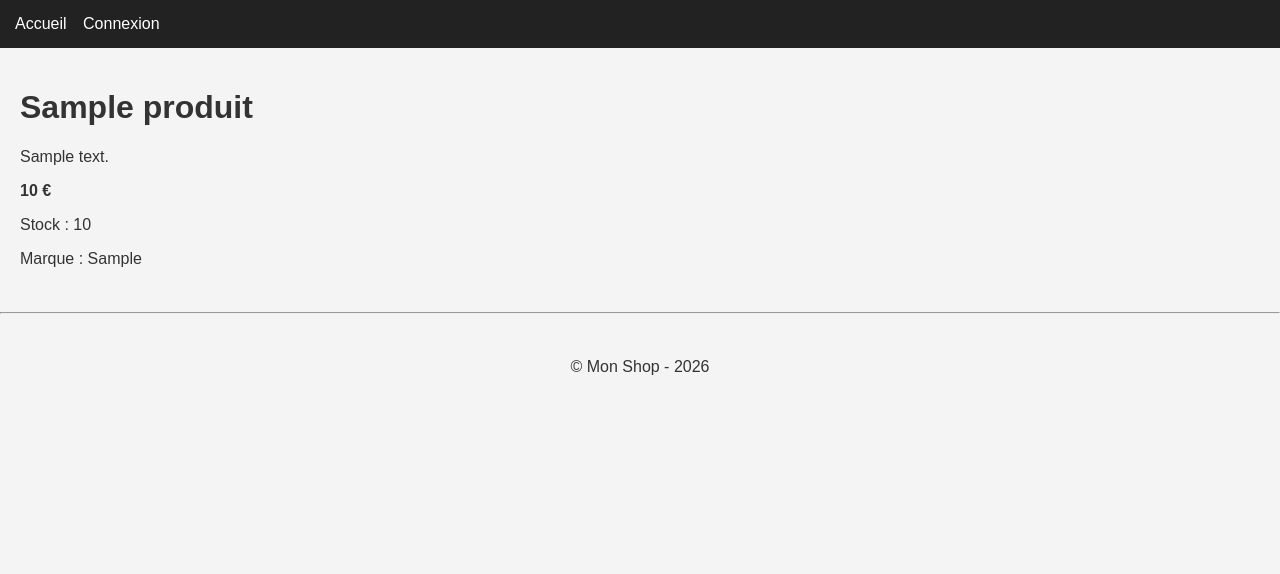
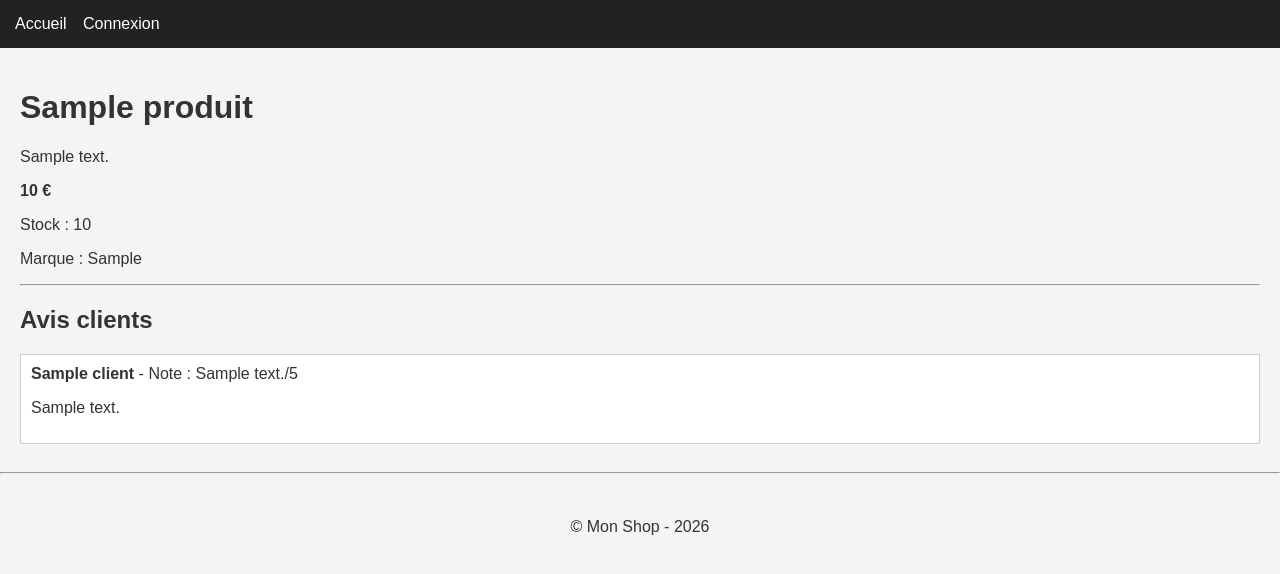
Before and after one commit to bryanLVII/ProjectInternet2026, a PHP site: page /index.php?page=produit&id=1 in a window 1280 px wide. Shown: the top 574 px of the page. Run offline with PHP 8.4, Linux system fonts and the light colour scheme; tables that the repository leaves empty or names only in its code hold one stand-in row (values such as "Sample post"); some libraries are stand-ins or nearby versions.

Commit message:
Ajout des avis + Fix d'un bug de duplication

```diff
--- /dev/null
+++ b/Dao/AvisDAO.php
@@ -0,0 +1,105 @@
+<?php
+
+class AvisDAO
+{
+    private PDO $db;
+
+    public function __construct(PDO $db)
+    {
+        $this->db = $db;
+    }
+
+    public function getAvisByProduit($idProduit)
+    {
+        $stmt = $this->db->prepare("
+            SELECT a.*, c.nom
+            FROM avis a
+            JOIN client c ON c.id_client = a.id_client
+            WHERE a.id_produit = :id
+            ORDER BY a.id_avis DESC
+        ");
+
+        $stmt->execute([
+            "id" => $idProduit
+        ]);
+
+        return $stmt->fetchAll(PDO::FETCH_ASSOC);
+    }
+
+    public function addAvis($idClient, $idProduit, $note, $commentaire)
+    {
+        $stmt = $this->db->prepare("
+            INSERT INTO avis
+            (id_client, id_produit, note, commentaire)
+            VALUES
+            (:client, :produit, :note, :commentaire)
+        ");
+
+        $stmt->execute([
+            "client" => $idClient,
+            "produit" => $idProduit,
+            "note" => $note,
+            "commentaire" => $commentaire
+        ]);
+    }
+
+    public function clientADejaAvis($idClient, $idProduit)
+    {
+        $stmt = $this->db->prepare("
+            SELECT id_avis
+            FROM avis
+            WHERE id_client = :client
+            AND id_produit = :produit
+        ");
+
+        $stmt->execute([
+            "client" => $idClient,
+            "produit" => $idProduit
+        ]);
+
+        return $stmt->fetch();
+    }
+
+    public function updateAvis($idAvis, $note, $commentaire)
+    {
+        $stmt = $this->db->prepare("
+        UPDATE avis
+        SET note = :note,
+            commentaire = :commentaire
+        WHERE id_avis = :id
+    ");
+
+        $stmt->execute([
+            "note" => $note,
+            "commentaire" => $commentaire,
+            "id" => $idAvis
+        ]);
+    }
+
+    public function deleteAvis($idAvis)
+    {
+        $stmt = $this->db->prepare("
+        DELETE FROM avis
+        WHERE id_avis = :id
+    ");
+
+        $stmt->execute([
+            "id" => $idAvis
+        ]);
+    }
+
+    public function getAvisById($idAvis)
+    {
+        $stmt = $this->db->prepare("
+        SELECT *
+        FROM avis
+        WHERE id_avis = :id
+    ");
+
+        $stmt->execute([
+            "id" => $idAvis
+        ]);
+
+        return $stmt->fetch(PDO::FETCH_ASSOC);
+    }
+}
--- a/index.php
+++ b/index.php
@@ -35,6 +35,7 @@ $routes = [
     "Modification_product" => "Modification_product.php",
     "Supprimer_product" => "Supprimer_product.php",
     "register" => "register.php",
+    "edit_avis" => "edit_avis.php",
 ];
 
 include __DIR__ . "/includes/header.php";
--- a/pages/produit.php
+++ b/pages/produit.php
@@ -8,6 +8,38 @@ if (!$id) {
 }
 
 $produit = $dao->getProduitById($id);
+
+$avisDAO = new AvisDAO($db);
+
+if (
+        $_SERVER["REQUEST_METHOD"] === "POST"
+        && isset($_SESSION["user"])
+        && ($_SESSION["role"] ?? "") === "client"
+) {
+
+    $note = (int)($_POST["note"] ?? 0);
+    $commentaire = trim($_POST["commentaire"] ?? "");
+
+    if (
+            $note >= 1
+            && $note <= 5
+            && $commentaire !== ""
+            && !$avisDAO->clientADejaAvis($_SESSION["user"]["id_client"], $id)
+    ) {
+
+        $avisDAO->addAvis(
+                $_SESSION["user"]["id_client"],
+                $id,
+                $note,
+                $commentaire
+        );
+
+        header("Location: index.php?page=produit&id=" . $id);
+        exit;
+    }
+}
+
+$avis = $avisDAO->getAvisByProduit($id);
 
 if (!$produit) {
     echo "Produit inexistant";
@@ -29,4 +61,86 @@ if (!$produit) {
             </a>
         </p>
     <?php endif; ?>
+    <hr>
+
+    <h2>Avis clients</h2>
+
+    <?php if (empty($avis)): ?>
+        <p>Aucun avis pour le moment.</p>
+    <?php endif; ?>
+
+    <?php foreach ($avis as $a): ?>
+
+        <div class="admin-line">
+
+            <strong><?= htmlspecialchars($a["nom"]) ?></strong>
+
+            - Note : <?= htmlspecialchars($a["note"]) ?>/5
+
+            <p>
+                <?= nl2br(htmlspecialchars($a["commentaire"])) ?>
+            </p>
+
+        </div>
+
+    <?php endforeach; ?>
+
+    <?php if (
+            isset($_SESSION["user"])
+            && ($_SESSION["role"] ?? "") === "client"
+    ): ?>
+
+        <hr>
+
+        <h3>Laisser un avis</h3>
+
+        <form method="POST">
+
+            <label>Note</label><br>
+
+            <select name="note" required>
+                <option value="5">5/5</option>
+                <option value="4">4/5</option>
+                <option value="3">3/5</option>
+                <option value="2">2/5</option>
+                <option value="1">1/5</option>
+            </select>
+
+            <br><br>
+
+            <textarea
+                    name="commentaire"
+                    rows="4"
+                    cols="50"
+                    required
+            ></textarea>
+
+            <br><br>
+
+            <button type="submit">
+                Publier mon avis
+            </button>
+
+        </form>
+
+    <?php endif; ?>
+    <?php if (
+            isset($_SESSION["user"])
+            && ($_SESSION["role"] ?? "") === "client"
+            && $_SESSION["user"]["id_client"] == $a["id_client"]
+    ): ?>
+
+        <a href="index.php?page=edit_avis&id=<?= $a["id_avis"] ?>">
+            Modifier
+        </a>
+
+    <?php endif; ?>
+    <?php if (($_SESSION["role"] ?? "") === "admin"): ?>
+
+        <a href="index.php?page=supprimer_avis&id=<?= $a["id_avis"] ?>"
+           onclick="return confirm('Supprimer cet avis ?')">
+            Supprimer
+        </a>
+
+    <?php endif; ?>
 </main>
```
Also changed, not shown: pages/edit_avis.php (added, +132 -0 lines), pages/supprimer_avis.php (added, +17 -0 lines).
